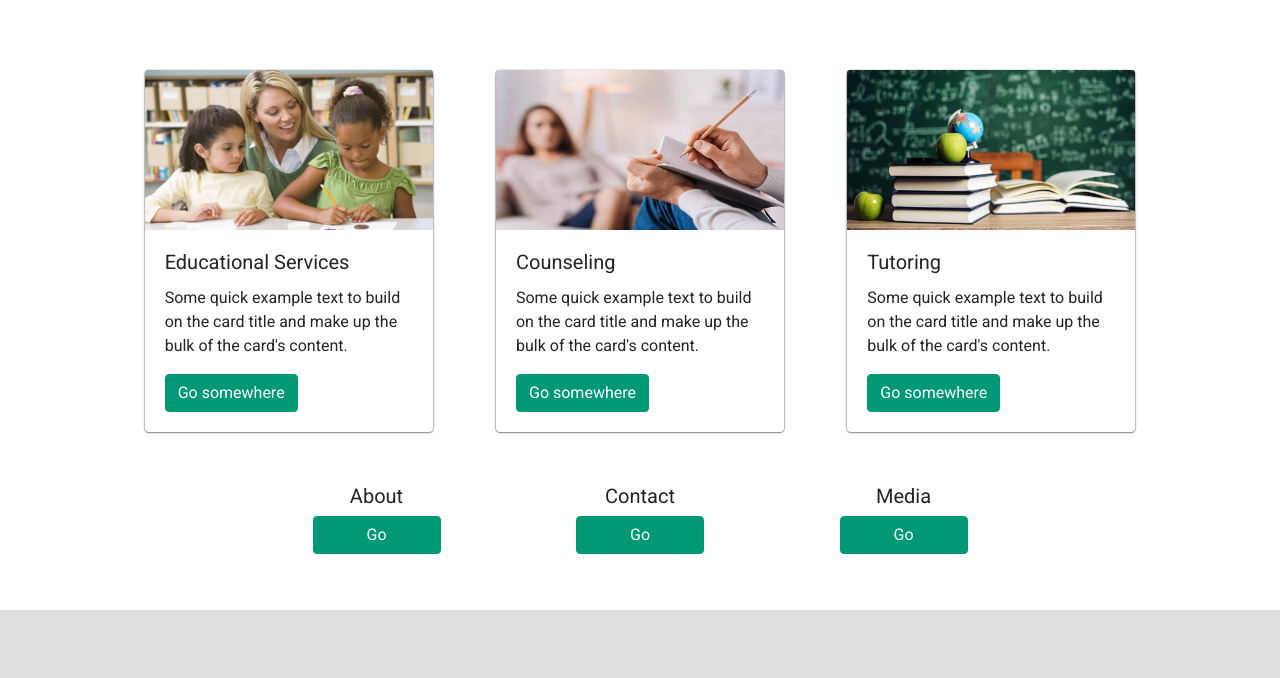
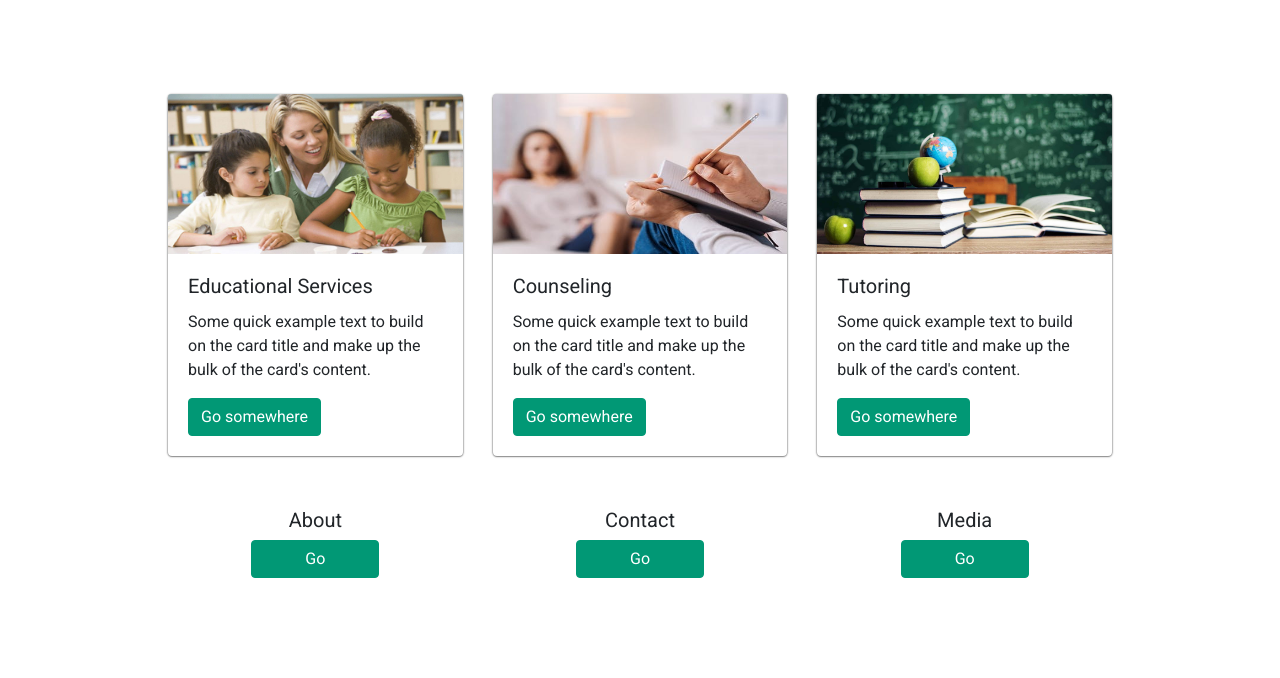
Before and after one commit to ndubs18/seijisbridge, a website: page index.html in a window 1280 px wide. Shown: the part 642-1320 px from the top of the page. Drawn offline with nearby package versions, Linux system fonts and the light colour scheme.

Commit message:
ui fixes

```diff
--- a/index.html
+++ b/index.html
@@ -47,7 +47,7 @@
             <div class="section_content">
                 <div class="row justify-content-center">
                     <div class="col">
-                            <div class="card" style="width: 18rem;">
+                            <div class="card">
                                 <img class="card-img-top" src="./assets/images/services.jpg" alt="Card image cap">
                                 <div class="card-body">
                                     <h5 class="card-title">Educational Services</h5>
@@ -57,7 +57,7 @@
                             </div>
                     </div>
                     <div class="col">
-                            <div class="card" style="width: 18rem;">
+                            <div class="card">
                                 <img class="card-img-top" src="./assets/images/counseling.jpg" alt="Card image cap">
                                 <div class="card-body">
                                     <h5 class="card-title">Counseling</h5>
@@ -67,7 +67,7 @@
                             </div>
                     </div>
                     <div class="col">
-                            <div class="card" style="width: 18rem;">
+                            <div class="card">
                                 <img class="card-img-top" src="./assets/images/tutoring.jpg" alt="Card image cap">
                                 <div class="card-body">
                                     <h5 class="card-title">Tutoring</h5>
@@ -78,7 +78,7 @@
                     </div>
 
                     <div class="row extra justify-content-center">
-                        <div class="col-sm-3">
+                        <div class="col-sm-4 text-center">
                             <div class="card extra">
                                 <div class="card-body">
                                     <h5 class="card-title">About</h5>
@@ -87,7 +87,7 @@
                                 </div>
                             </div>
                         </div>
-                        <div class="col-sm-3">
+                        <div class="col-sm-4">
                             <div class="card extra">
                                 <div class="card-body">
                                     <h5 class="card-title">Contact</h5>
@@ -98,7 +98,7 @@
                         </div>
 
 
-                        <div class="col-sm-3">
+                        <div class="col-sm-4">
                             <div class="card extra">
                                 <div class="card-body">
                                     <h5 class="card-title">Media</h5>
@@ -201,7 +201,6 @@
                             </div>
                         </div>
 
-
                     </div>
 
                 </div>
--- a/styles/index.css
+++ b/styles/index.css
@@ -12,12 +12,11 @@ hr {
 
 video {
     width:100%;
-    max-width:500px;
     height:auto;
 
 }
 
-.navbar .nav-item a{
+.navbar .nav-item a {
     color: white !important;
 
 }
@@ -58,7 +57,8 @@ section.one {
 }
 
 section.one .section_content {
-    padding: 3.5rem 0 2rem;
+    width: 75%;
+    padding: 5rem .5rem 4rem;
 }
 
 .section_content {
@@ -66,6 +66,7 @@ section.one .section_content {
     padding: 0 .5rem;
     margin: 0 auto;
 }
+
  .row.extra {
     width: 100%;
 }
@@ -76,8 +77,6 @@ section.one .section_content {
 section.one .card.extra {
     box-shadow: none;
     text-align: center;
-    width: fit-content;
-
 
 }
 
@@ -87,8 +86,9 @@ section.one .card.extra .card-title {
 }
 
 .card.extra .card-body {
-    width: fit-content;
-    padding-bottom: .5rem
+    width: 100%;
+
+
 }
 
 .card.extra .btn {
@@ -96,11 +96,12 @@ section.one .card.extra .card-title {
 
 }
 
-.card {
+section.one .card {
     margin: 1rem auto;
     border:none;
     box-shadow: 0 .5px 1.5px .5px gray;
-    min-width: 8rem;
+    min-width: 226.4px;
+    max-width: 22rem
 }
 
 .card-body .btn {
@@ -136,8 +137,8 @@ section.three .col-sm, .col-sm-6 {
 
 .carousel-item .w-100 {
     width: auto;
-    height: 250px;
-    max-height: 250px;
+    min-height: 200px;
+    max-height: 410px;
 }
 
 .btn-outline-success {
@@ -149,7 +150,7 @@ section.four{
     height: auto;
     width: 100%;
     background: rgba(0,0,0,.13);
-    padding: 4.5rem 0;
+    padding: 4rem 0 4.5rem;
 }
 
 section.four .section_content {
@@ -226,3 +227,9 @@ footer {
     position: relative;
     bottom: 7px;
   }
+
+  @media only screen and(max-width: 795px) {
+    .card-body {
+        margin: 0 auto;
+    }
+  }
```
Lines whose indentation alone changed are shown as unchanged.
